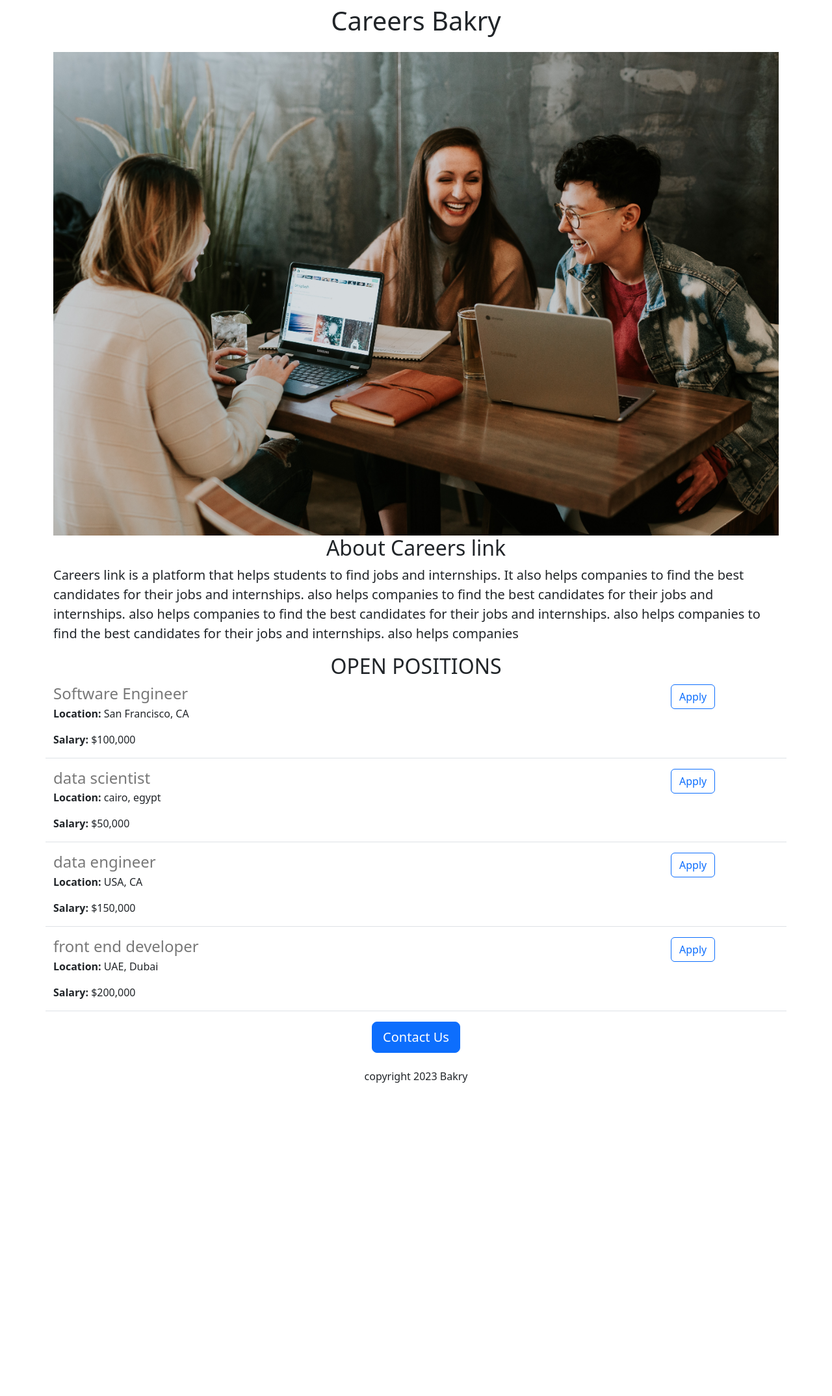
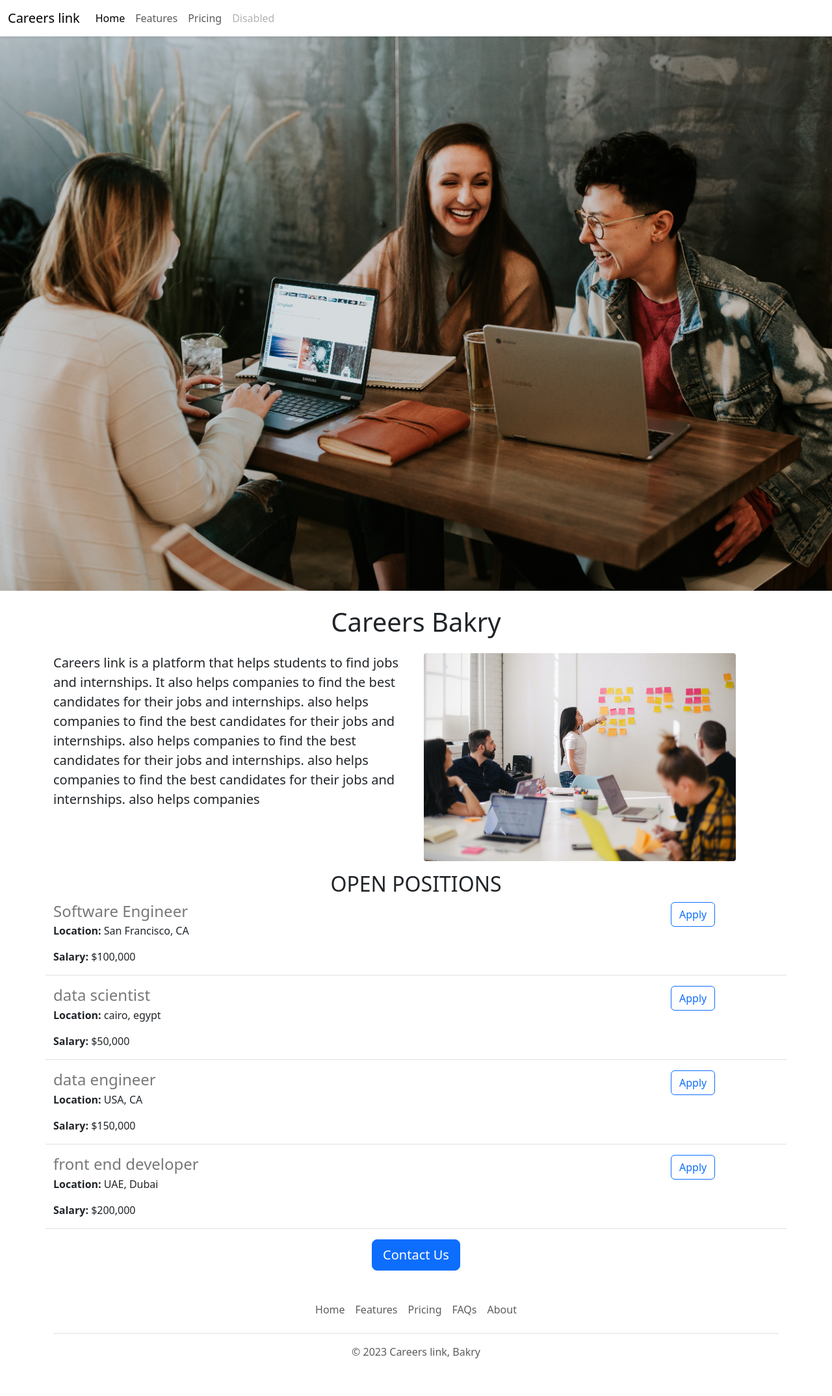
Before and after one commit to bakryabdalsalam/careers_link, a Flask app: page / in a window 1280 px wide. Shown: the whole page at 65% size. Before the commit the page ends 1666 px from the top, so only its background shows below. Run offline with Flask 3, Linux system fonts and the light colour scheme.

Commit message:
add navbar and footer

```diff
--- /dev/null
+++ b/templates/footer.html
@@ -0,0 +1,24 @@
+<div class="container">
+  <footer class="py-3 my-4">
+    <ul class="nav justify-content-center border-bottom pb-3 mb-3">
+      <li class="nav-item">
+        <a href="#" class="nav-link px-2 text-body-secondary">Home</a>
+      </li>
+      <li class="nav-item">
+        <a href="#" class="nav-link px-2 text-body-secondary">Features</a>
+      </li>
+      <li class="nav-item">
+        <a href="#" class="nav-link px-2 text-body-secondary">Pricing</a>
+      </li>
+      <li class="nav-item">
+        <a href="#" class="nav-link px-2 text-body-secondary">FAQs</a>
+      </li>
+      <li class="nav-item">
+        <a href="#" class="nav-link px-2 text-body-secondary">About</a>
+      </li>
+    </ul>
+    <p class="text-center text-body-secondary">
+      &copy; 2023 Careers link, Bakry
+    </p>
+  </footer>
+</div>
--- a/templates/home.html
+++ b/templates/home.html
@@ -12,25 +12,41 @@
     />
   </head>
   <body>
+    {% include 'nav.html' %}
+    <img
+      style="margin-bottom: 16px"
+      class="img-fluid"
+      id="banner"
+      src="static/panner.jpg"
+      alt="banner"
+    />
     <div class="container">
       <h1 class="text-center mt-2 mb-4">Careers {{campany_name}}</h1>
-      <img class="img-fluid" id="banner" src="static/panner.jpg" alt="banner" />
-      <h2 class="text-center">About Careers link</h2>
-      <p class="lead">
-        Careers link is a platform that helps students to find jobs and
-        internships. It also helps companies to find the best candidates for
-        their jobs and internships. also helps companies to find the best
-        candidates for their jobs and internships. also helps companies to find
-        the best candidates for their jobs and internships. also helps companies
-        to find the best candidates for their jobs and internships. also helps
-        companies
-      </p>
+      <div class="row" style="margin-bottom: 16px">
+        <div class="col-md-6">
+          <p class="lead">
+            Careers link is a platform that helps students to find jobs and
+            internships. It also helps companies to find the best candidates for
+            their jobs and internships. also helps companies to find the best
+            candidates for their jobs and internships. also helps companies to
+            find the best candidates for their jobs and internships. also helps
+            companies to find the best candidates for their jobs and
+            internships. also helps companies
+          </p>
+        </div>
+        <div class="d-none d-md-block col-md-6">
+          <img
+            src="static/people.jpg"
+            style="height: 320px; border-radius: 4px"
+          />
+        </div>
+      </div>
       <h2 class="text-center mt-2">OPEN POSITIONS</h2>
       <div>{% for job in jobs %} {% include 'jobitem.html' %} {% endfor %}</div>
       <div class="text-center">
         <button class="btn btn-primary btn-lg">Contact Us</button>
-        <p class="mt-4">copyright 2023 Bakry</p>
       </div>
     </div>
+    {% include 'footer.html' %}
   </body>
 </html>
--- /dev/null
+++ b/templates/nav.html
@@ -0,0 +1,25 @@
+<nav class="navbar navbar-expand-lg shadow-sm fixed-top bg-white">
+  <div class="container-fluid">
+    <a class="navbar-brand" href="#">Careers link</a>
+    <button
+      class="navbar-toggler"
+      type="button"
+      data-bs-toggle="collapse"
+      data-bs-target="#navbarNavAltMarkup"
+      aria-controls="navbarNavAltMarkup"
+      aria-expanded="false"
+      aria-label="Toggle navigation"
+    >
+      <span class="navbar-toggler-icon"></span>
+    </button>
+    <div class="collapse navbar-collapse" id="navbarNavAltMarkup">
+      <div class="navbar-nav">
+        <a class="nav-link active" aria-current="page" href="#">Home</a>
+        <a class="nav-link" href="#">Features</a>
+        <a class="nav-link" href="#">Pricing</a>
+        <a class="nav-link disabled" aria-disabled="true">Disabled</a>
+      </div>
+    </div>
+  </div>
+</nav>
+<div style="height: 56px"></div>
```
Also changed, not shown: static/people.jpg (added).
